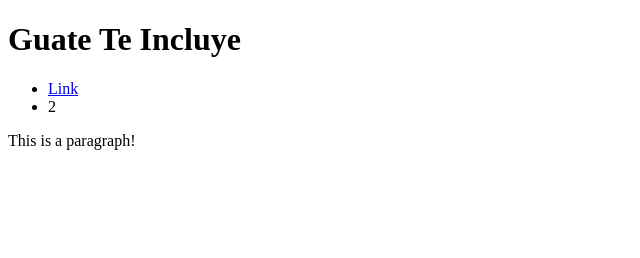
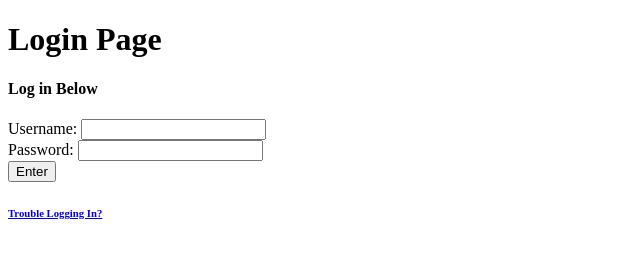
Before and after one commit to jeffklouda/guate_te_incluye_web_site, a plain HTML site: page Reno Page 2.html in a window 1280 px wide. Shown: the whole page, without its empty margins (0-640 px from the left). Drawn offline with Linux system fonts and the light colour scheme.

Commit message:
FIRST TWO PAGES

```diff
--- a/Reno Page 2.html
+++ b/Reno Page 2.html
@@ -5,11 +5,14 @@
 </head>
 
 <body>
-  <h1>Guate Te Incluye </h1>
-  <ul>
-    <li> <a href  = "google.com"> Link </a> </li>
-    <li> 2 </li>
-  </ul>
-  <p> This is a paragraph! </p>
+  <h1> Login Page </h1>
+  <h4> Log in Below </h4>
+  <form action ="">
+  Username: <input type="text" name="user"><br>
+  Password: <input type="password" name="password">
+  </form>
+  <button type="button"> Enter </button>
+  <a href  = "google.com"> <h6> Trouble Logging In? </h6>
+
 </body>
 </html>
```
Also changed, not shown: Reno Page 1.html (+18 -0 lines).
